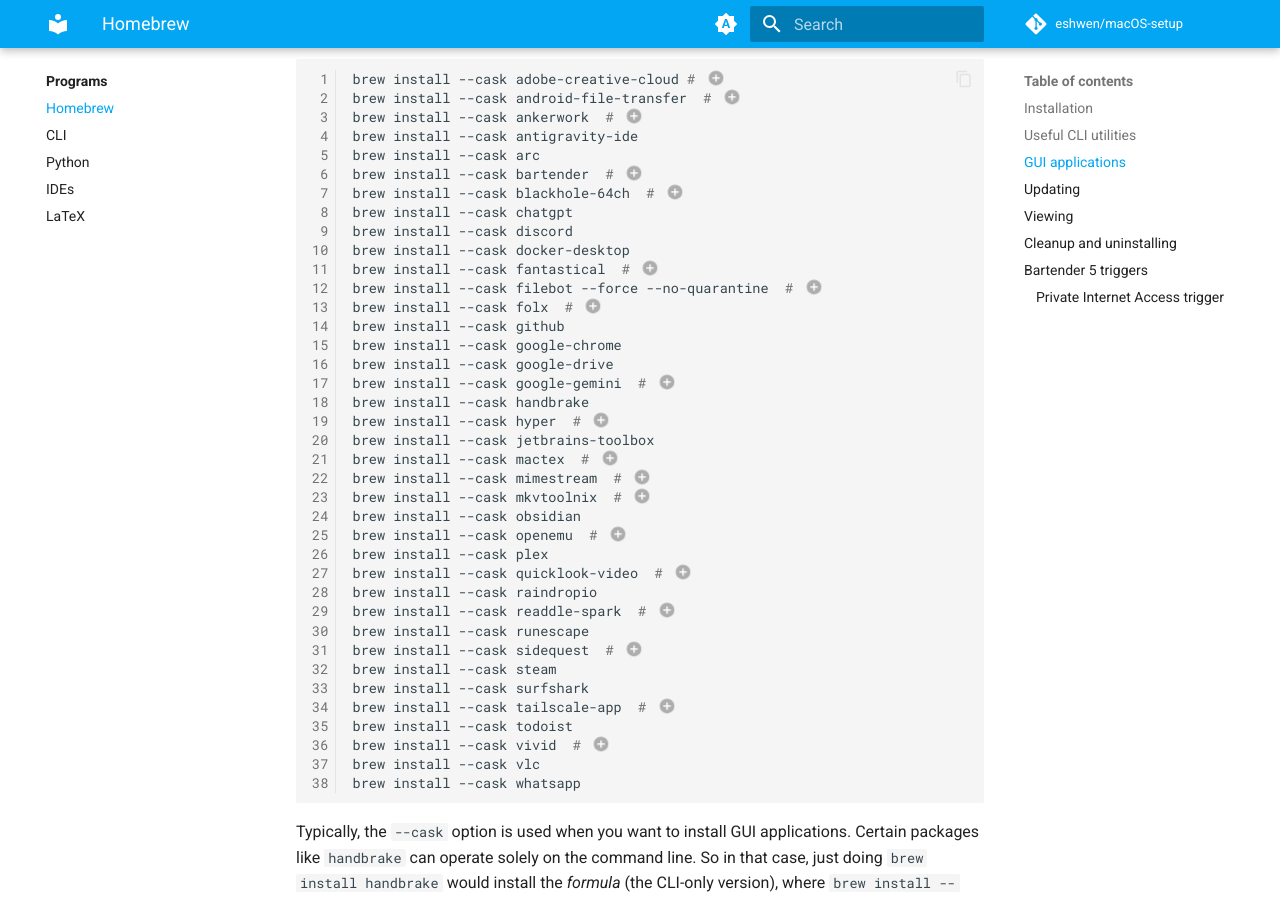
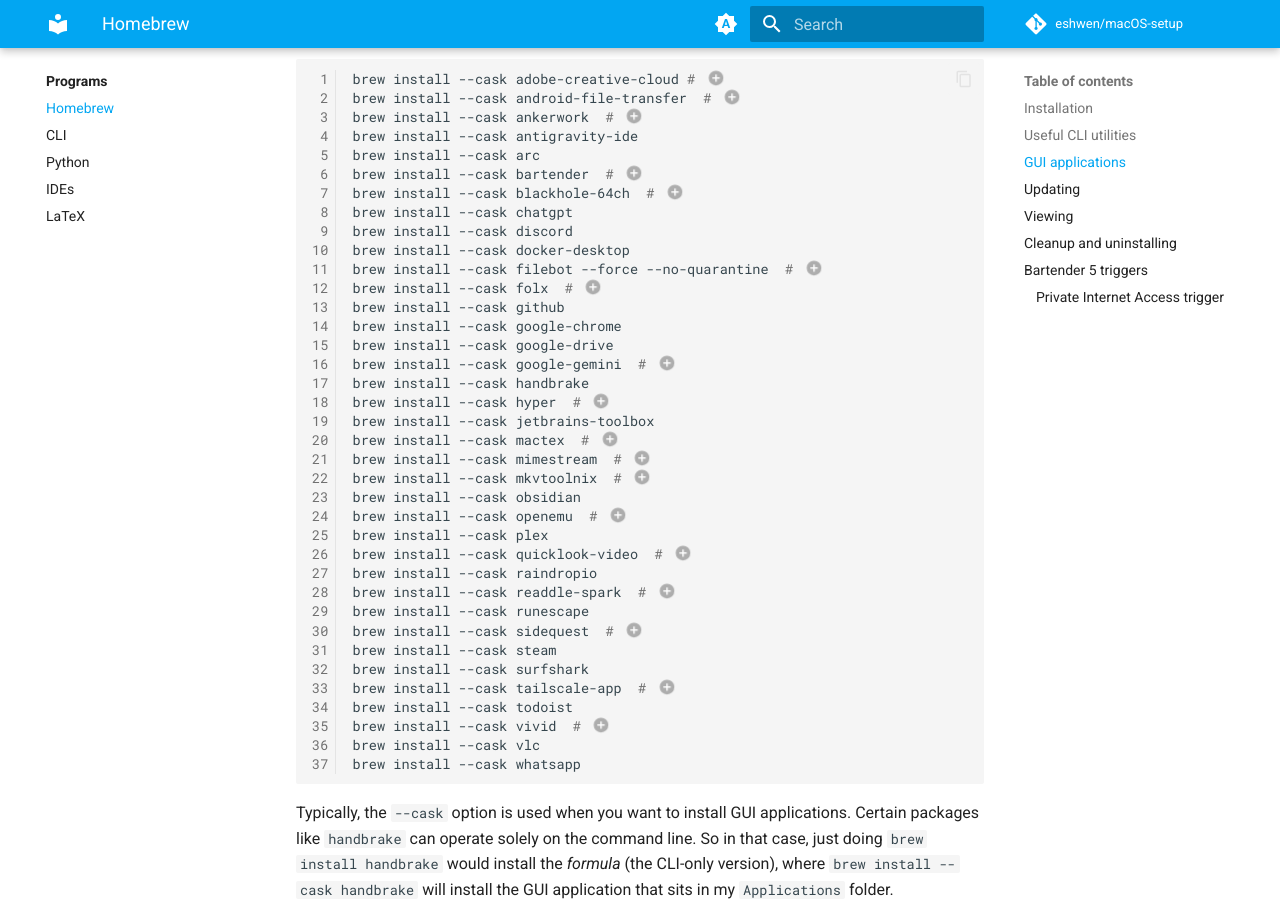
Before and after one commit to eshwen/macOS-setup, an MkDocs documentation site: the page built from docs/programs/homebrew.md, in a window 1280 px wide and 900 px high, scrolled down 883 px. Built offline with MkDocs 1.6.1 and Material for MkDocs 9.7.7, drawn with Linux system fonts in a browser that asks for light colours; comment, search, counter and statistics services are not loaded; the version menu is left out.

Commit message:
Remove Fantastical

````diff
--- a/docs/programs/homebrew.md
+++ b/docs/programs/homebrew.md
@@ -54,32 +54,31 @@
 brew install --cask chatgpt
 brew install --cask discord
 brew install --cask docker-desktop
-brew install --cask fantastical  # (5)
-brew install --cask filebot --force --no-quarantine  # (6)
-brew install --cask folx  # (7)
+brew install --cask filebot --force --no-quarantine  # (5)
+brew install --cask folx  # (6)
 brew install --cask github
 brew install --cask google-chrome
 brew install --cask google-drive
-brew install --cask google-gemini  # (19)
+brew install --cask google-gemini  # (18)
 brew install --cask handbrake
-brew install --cask hyper  # (8)
+brew install --cask hyper  # (7)
 brew install --cask jetbrains-toolbox
-brew install --cask mactex  # (9)
-brew install --cask mimestream  # (10)
-brew install --cask mkvtoolnix  # (11)
+brew install --cask mactex  # (8)
+brew install --cask mimestream  # (9)
+brew install --cask mkvtoolnix  # (10)
 brew install --cask obsidian
-brew install --cask openemu  # (12)
+brew install --cask openemu  # (11)
 brew install --cask plex
-brew install --cask quicklook-video  # (13)
+brew install --cask quicklook-video  # (12)
 brew install --cask raindropio
-brew install --cask readdle-spark  # (14)
+brew install --cask readdle-spark  # (13)
 brew install --cask runescape
-brew install --cask sidequest  # (15)
+brew install --cask sidequest  # (14)
 brew install --cask steam
 brew install --cask surfshark
-brew install --cask tailscale-app  # (17)
+brew install --cask tailscale-app  # (16)
 brew install --cask todoist
-brew install --cask vivid  # (16)
+brew install --cask vivid  # (15)
 brew install --cask vlc
 brew install --cask whatsapp
 ```
````
Also changed, not shown: other parts of docs/programs/homebrew.md (+15 -16 lines).
